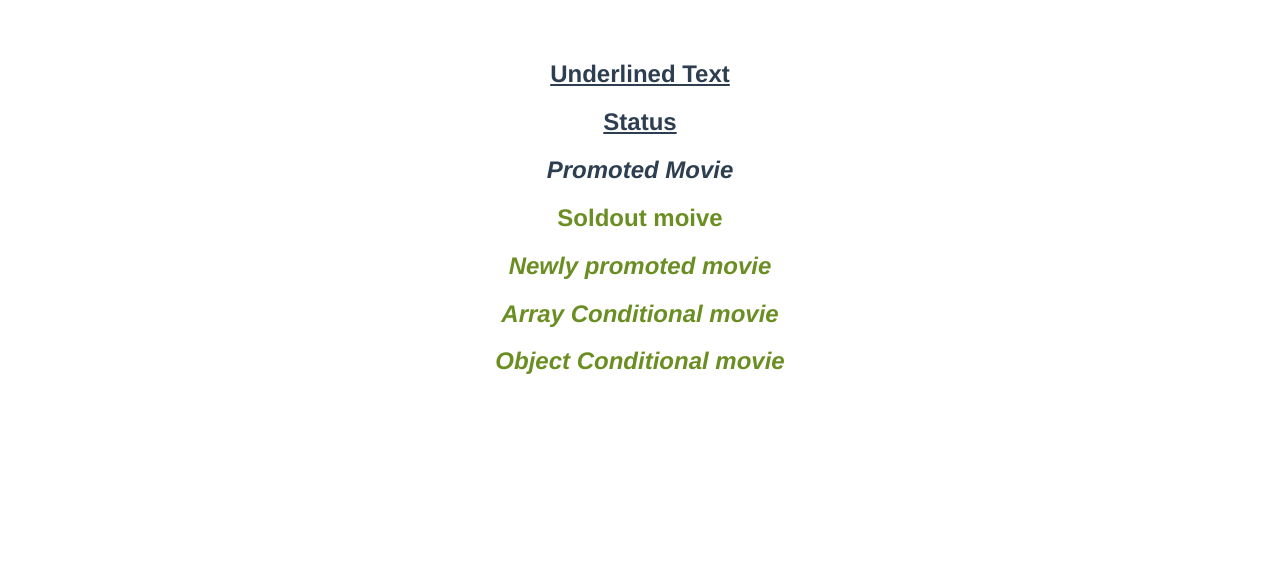
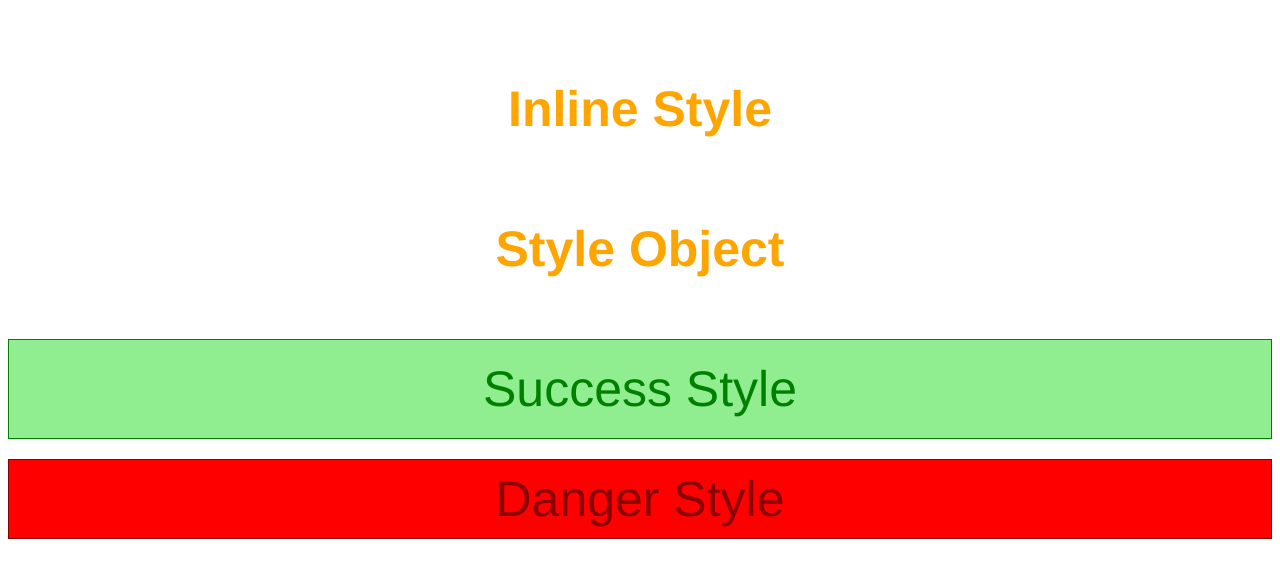
Before and after one commit to raihanwebmaster/Learn-Vue.js, a Vue app: page / in a window 1280 px wide. Shown: the top 578 px of the page. Built offline with nearby package versions, Linux system fonts and the light colour scheme.

Commit message:
Binding Styles

```diff
--- a/src/App.vue
+++ b/src/App.vue
@@ -3,8 +3,6 @@
   <div>{{greet}} {{name}}</div>
   <div v-text="channel"></div>
 </template> -->
-
-
 
 <!--------------------- Binding HTML -------------------------->
 <!-- <template>
@@ -12,16 +10,14 @@
   <div v-html="hack"></div>
 </template> -->
 
-
 <!--------------------- Binding to Attributes -------------------------->
 <!-- <template>
   <h2 v-bind:id="headingId">Heading</h2>
   <button v-bind:disabled="isDisabled">Bind</button>
 </template> -->
 
-
 <!--------------------- Binding Classes -------------------------->
-<template>
+<!-- <template>
   <h2 class="underline">Underlined Text</h2>
   <h2 class="underline" v-bind:class="status">Status</h2>
   <h2 v-bind:class="isPromoted && 'promoted'">Promoted Movie</h2>
@@ -33,27 +29,63 @@
     new: !isSoldOut,
     'sold-out': isSoldOut,
   }">Object Conditional movie</h2>
+</template> -->
+
+<!--------------------- Binding Styles -------------------------->
+<template>
+  <h2 v-bind:style="{
+      color: highlightColor,
+      fontSize: headerSize + 'px',
+      padding: '20px',
+    }">
+    Inline Style
+  </h2>
+  <h2 v-bind:style="headerStyleObject">Style Object</h2>
+  <div v-bind:style="[baseStyleObject, successStyleObject]">Success Style</div>
+  <div v-bind:style="[baseStyleObject, dangerStyleObject]">Danger Style</div>
 </template>
 
 <script>
-
 export default {
-  name: 'App',
+  name: "App",
   data() {
     return {
-      greet: 'Hello',
-      name: 'Raihan',
-      channel: 'RaihanWebmaster',
-      hero: '<b>Raihan</b>',
+      greet: "Hello",
+      name: "Raihan",
+      channel: "RaihanWebmaster",
+      hero: "<b>Raihan</b>",
       hack: `<a href="#" onclick="alert('You have been hacked!')">Win a prize!</a>`,
-      headingId: 'heading',
+      headingId: "heading",
       isDisabled: true,
-      status: 'danger',
+      status: "danger",
       isPromoted: true,
       isSoldOut: false,
-    }
-  }
-}
+      highlightColor: "orange",
+      headerSize: 50,
+      headerStyleObject: {
+        color: "orange",
+        fontSize: "50px",
+        padding: "20px",
+      },
+      baseStyleObject: {
+        fontSize: '50px',
+        padding: '10px',
+      },
+      successStyleObject: {
+        color: 'green',
+        backgroundColor: 'lightgreen',
+        border: '1px solid green',
+        padding: '20px'
+      },
+      dangerStyleObject: {
+        color: 'darkred',
+        backgroundColor: 'red',
+        border: '1px solid darkred',
+        marginTop: '20px'
+      }
+    };
+  },
+};
 </script>
 
 <style>
@@ -75,7 +107,7 @@
 }
 
 .new {
-  color: olivedrab
+  color: olivedrab;
 }
 
 .sold-out {
```
